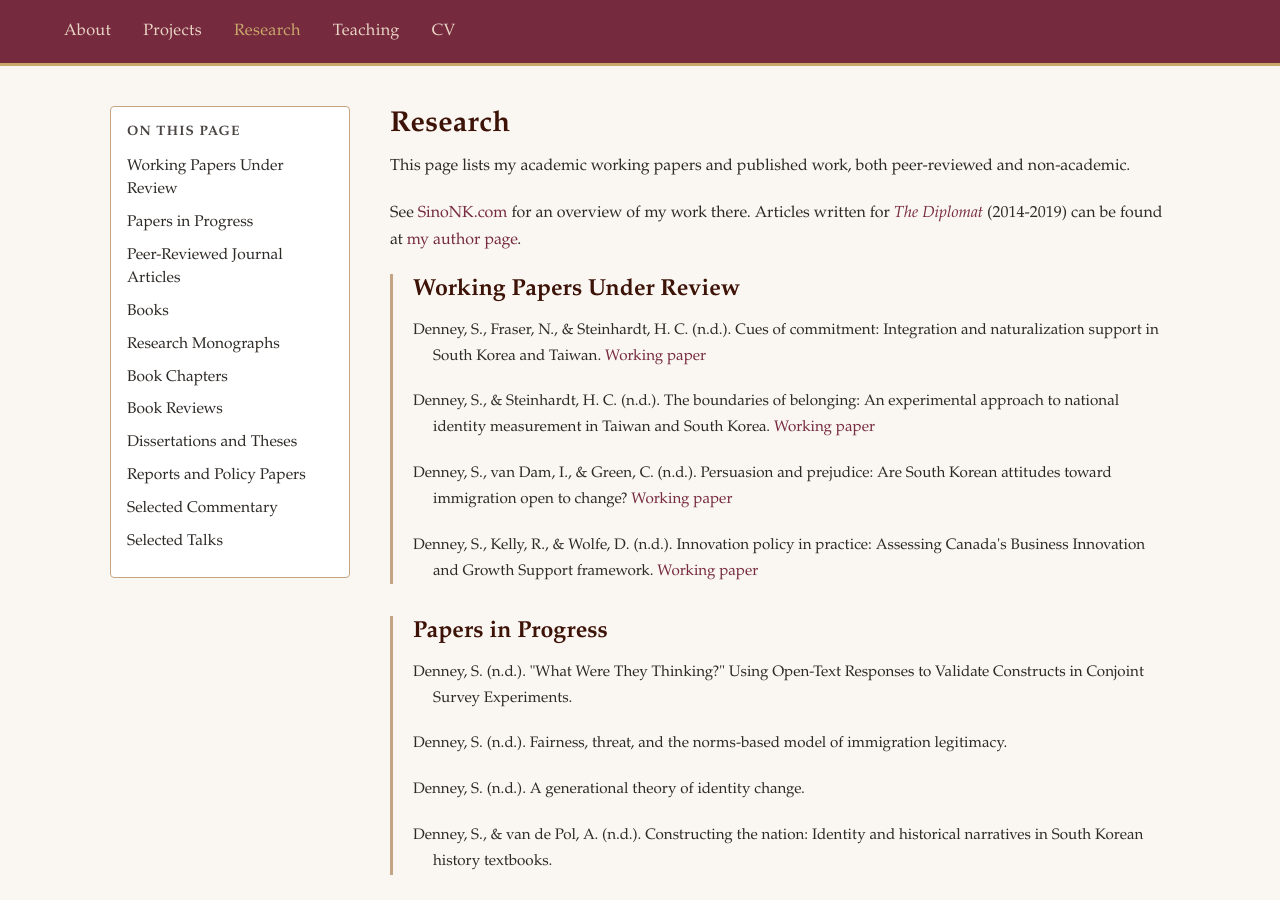
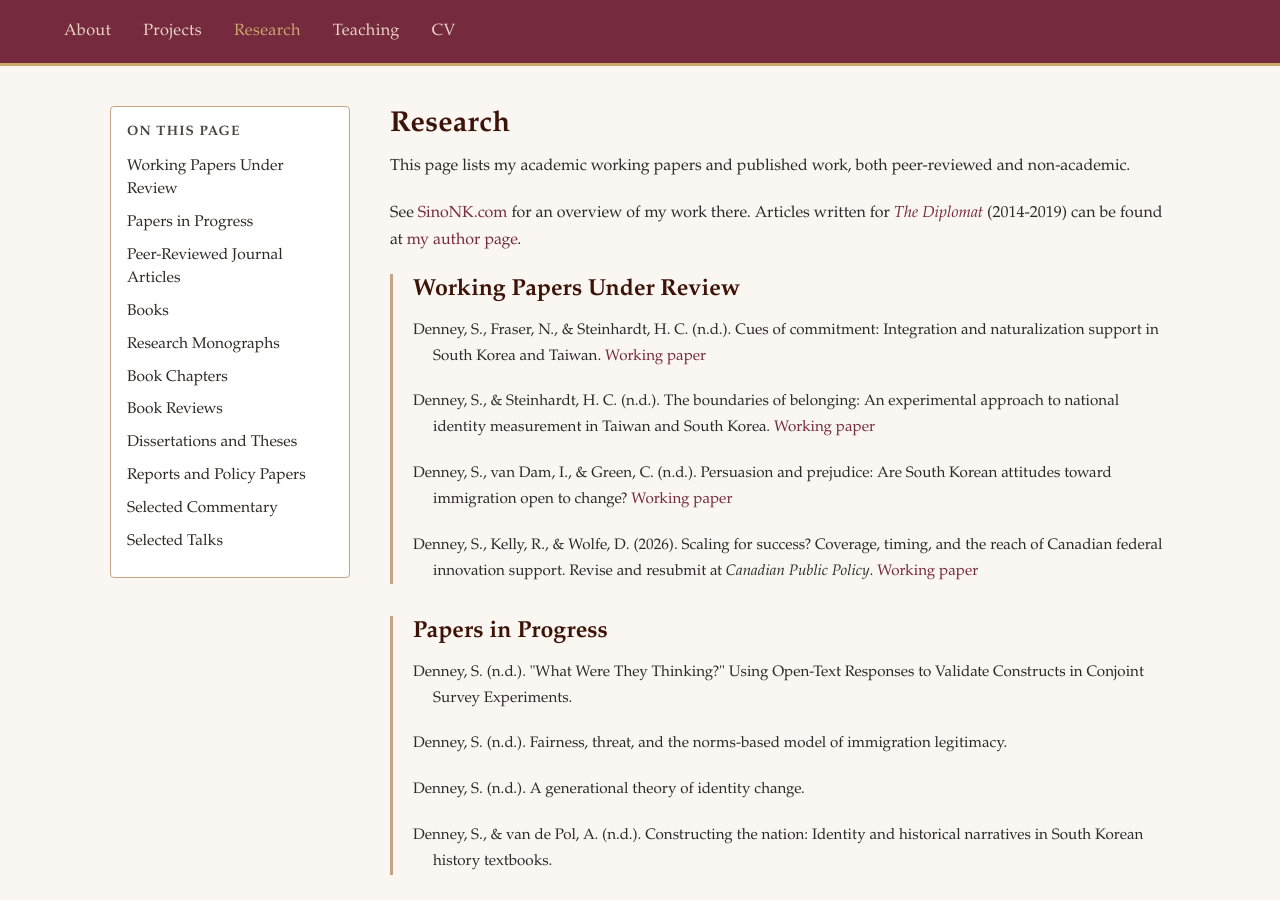
Before and after one commit to scdenney/scdenney, a Jekyll site: the page built from research.md, in a window 1280 px wide and 900 px high. Built offline with Jekyll 4.4.1, drawn with Linux system fonts in a browser that asks for light colours.

Commit message:
Update BIGS paper entry: new title, R&R status
Match the retitled scale-ups paper ("Scaling for Success? Coverage,
Timing, and the Reach of Canadian Federal Innovation Support") now under
revise and resubmit at Canadian Public Policy. Adds co-authors to the CV
entry, consistent with neighbouring entries.

Claude-Session: https://claude.ai/code/session_01XoWfhaHe31gqcy6xm494Bm

```diff
--- a/research.md
+++ b/research.md
@@ -50,7 +50,7 @@ Denney, S., van Dam, I., & Green, C. (n.d.). Persuasion and prejudice: Are South
 </p>
 
 <p class="publication-item">
-Denney, S., Kelly, R., & Wolfe, D. (n.d.). Innovation policy in practice: Assessing Canada's Business Innovation and Growth Support framework. <a href="https://github.com/scdenney/bigs-scaleups/blob/main/manuscripts/scaling-for-success.pdf" target="_blank">Working paper</a>
+Denney, S., Kelly, R., & Wolfe, D. (2026). Scaling for success? Coverage, timing, and the reach of Canadian federal innovation support. Revise and resubmit at <em>Canadian Public Policy</em>. <a href="https://github.com/scdenney/bigs-scaleups/blob/main/manuscripts/scaling-for-success.pdf" target="_blank">Working paper</a>
 </p>
 </div>
 
```
Also changed, not shown: projects.md (+1 -1 lines), 1 other file.
